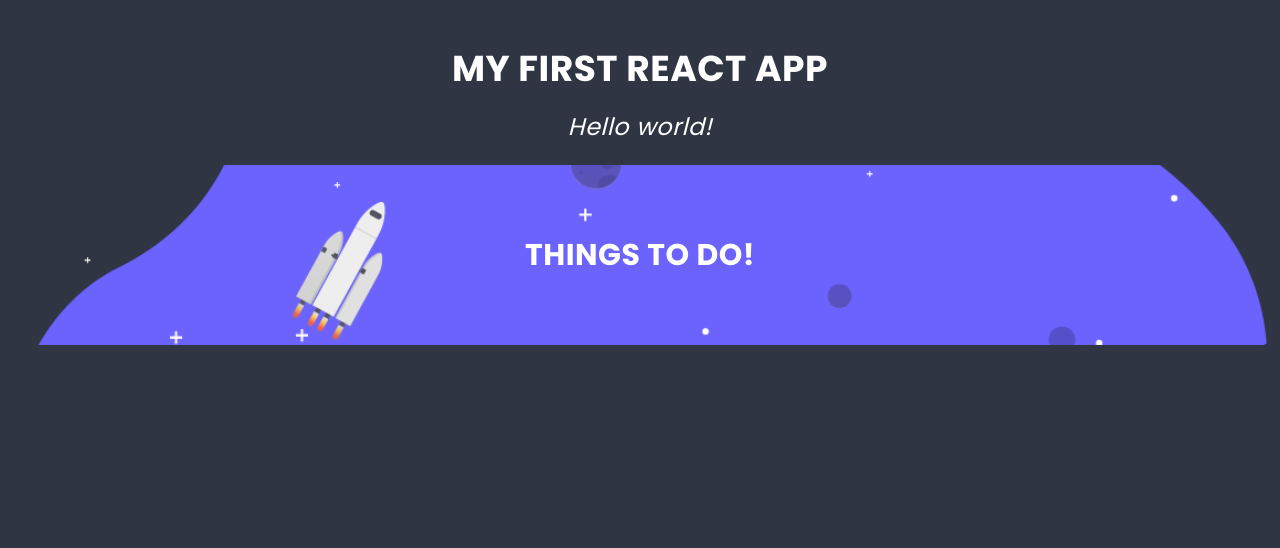
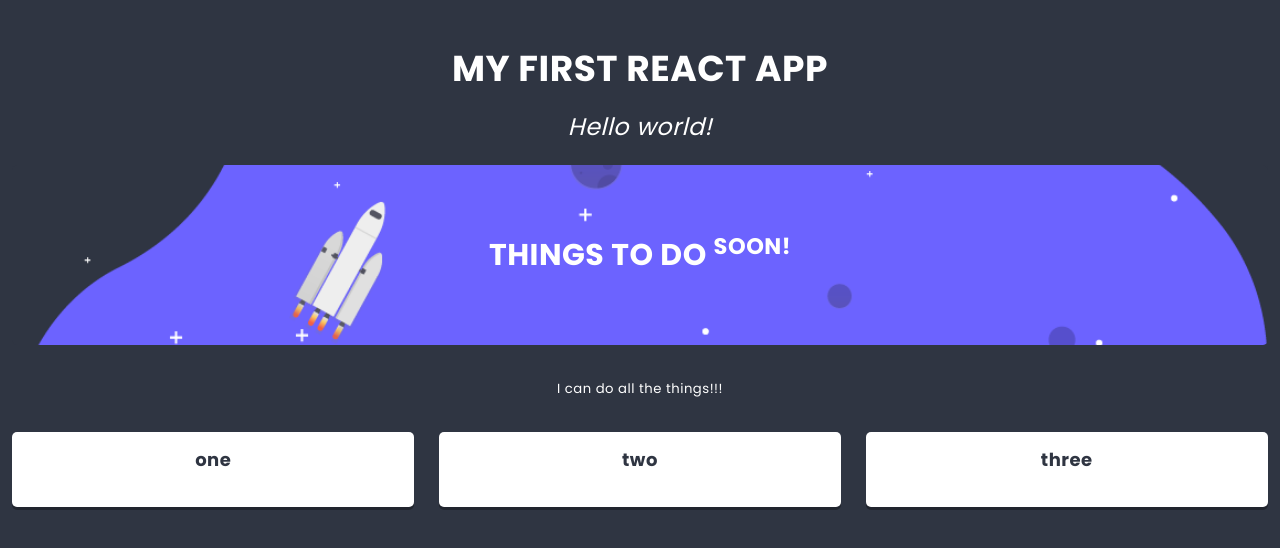
Before and after one commit to damas12/react-first-step, a React app: page / in a window 1280 px wide. Shown: the top 548 px of the page. Built offline with nearby package versions, Linux system fonts and the light colour scheme.

Commit message:
Add column component

```diff
--- a/src/components/App/App.js
+++ b/src/components/App/App.js
@@ -7,7 +7,8 @@
       <main className={styles.component}>
         <h1 className={styles.title}>My first React app</h1>
         <h2 className={styles.subtitle}>Hello world!</h2>
-        <List />
+        <List title={['Things to do ', <sup key='1'>soon!</sup>]} imgAddress={"src/images/space.png"}>
+        </List>
       </main>
     )
   }
--- /dev/null
+++ b/src/components/Column/Column.js
@@ -0,0 +1,19 @@
+import React from 'react';
+import styles from './Column.scss';
+import PropTypes from 'prop-types';
+
+class Column extends React.Component {
+    static propTypes = {
+        title: PropTypes.node.isRequired,
+    }
+    render() {
+        return (
+            <section className={styles.component}>
+                <h3 className={styles.title}>{this.props.title}</h3>
+            </section>
+        )
+    }
+}
+
+
+export default Column;
--- a/src/components/Column/Column.scss
+++ b/src/components/Column/Column.scss
@@ -1,7 +1,7 @@
 @import '../../styles/settings.scss';
 
 .component {
-  flex-shrink: 0;
+  flex-shrink: 1;
   width: calc(33% - 12px);
   background: $color-light;
   margin: 0 $base-size $base-size 0;
--- a/src/components/Hero/Hero.js
+++ b/src/components/Hero/Hero.js
@@ -1,10 +1,14 @@
 import React from 'react';
 import styles from './Hero.scss';
+import PropTypes from 'prop-types';
 
-const Hero = () => (
+const Hero = props => (
     <header className={styles.component}>
-        <h2 className={styles.title}>Things to do!</h2>
-        <img className={styles.image} src="src\images\space.png"></img>
+        <h2 className={styles.title}>{props.titleText}</h2>
+        <img className={styles.image} src={props.imgAddress}></img>
     </header>
 );
+Hero.propTypes = {
+    titleText: PropTypes.node.isRequired,
+};
 export default Hero;
--- a/src/components/List/List.js
+++ b/src/components/List/List.js
@@ -1,12 +1,29 @@
 import React from 'react';
 import styles from './List.scss';
 import Hero from '../Hero/Hero';
+import Column from '../Column/Column';
+import PropTypes from 'prop-types';
 
 class List extends React.Component {
+    static propTypes = {
+        title: PropTypes.node.isRequired,
+        children: PropTypes.node,
+    }
+    static defaultProps = {
+        children: <p>I can do all the things!!!</p>,
+    }
     render() {
         return (
             <section className={styles.component}>
-                <Hero />
+                <Hero titleText={this.props.title} imgAddress={this.props.imgAddress} />
+                <div className={styles.description}>
+                    {this.props.children}
+                </div>
+                <div className={styles.columns}>
+                    <Column title="one" />
+                    <Column title="two" />
+                    <Column title="three" />
+                </div>
             </section>
         )
     }
```
